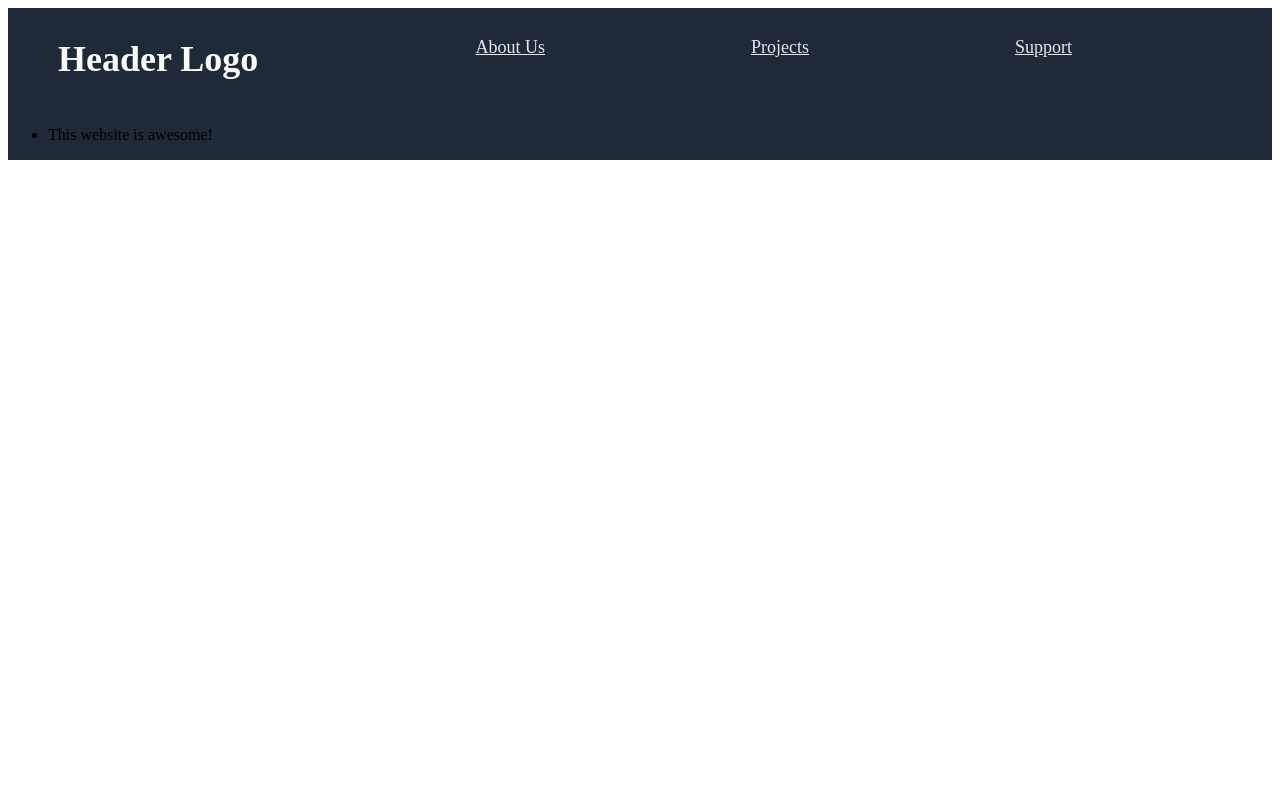
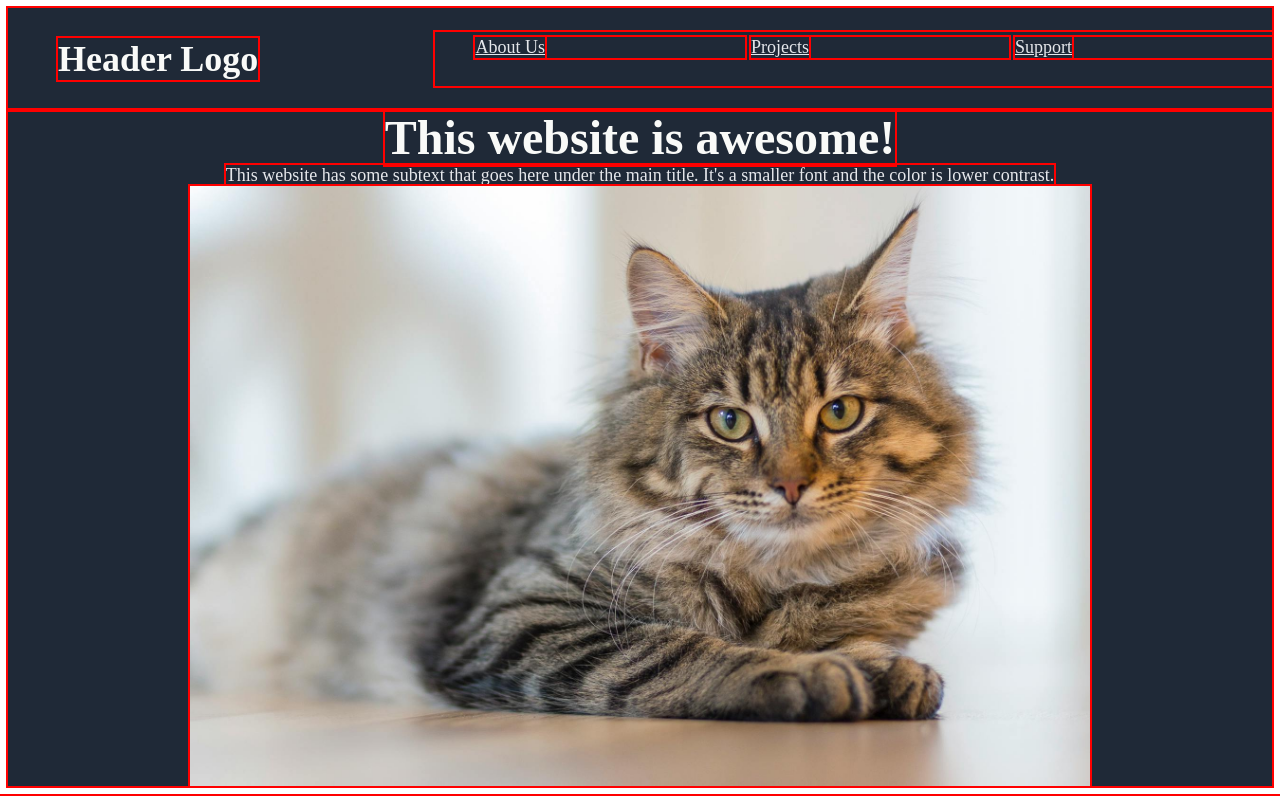
Before and after one commit to NathanYap-726/Odin-landing-page, a plain HTML site: page index.html in a window 1280 px wide. Drawn offline with Linux system fonts and the light colour scheme.

Commit message:
more 2nd container work got stuck will return

```diff
--- a/index.html
+++ b/index.html
@@ -10,16 +10,16 @@
     <div class="upper-header-container">
     <h2>Header Logo</h2>
     <ul class = 'header-link' >
-        <li><a href="headerlinkone.html">About Us</a></li>
-        <li><a href=headerlinktwo.html > Projects</a></li>
-        <li><a href=headerlinkthree.html> Support</a></li>
+        <li class="header-para-text"><a href="headerlinkone.html">About Us</a></li>
+        <li class="header-para-text"><a href=headerlinktwo.html > Projects</a></li>
+        <li class="header-para-text"><a href=headerlinkthree.html> Support</a></li>
     </ul>
 </div>
 
 <div class="middle-header-container">
-    <ul class = "middle-header-text">
-        <li class = 'middle-text-one'> This website is awesome! </li>
-    </ul>
+    <div class ="header-text">This website is awesome!</div>
+    <div class="header-para-text">This website has some subtext that goes here under the main title. It's a smaller font and the color is lower contrast.</div>
+    <img src="./images/pexels.inge-wallumrød.jpeg" height="600px" width="auto">
 
 
 </div>
--- a/style.css
+++ b/style.css
@@ -1,7 +1,7 @@
-/* {
+* {
    outline:2px solid red;
 }
-*/
+
 
 a{
     color:#e5e7eb;
@@ -20,19 +20,28 @@ a{
     display:inline-flex;
     justify-content: space-evenly;
     padding-right: 200px;
+
+}
+
+.middle-header-container  {
+    display:flex;
+    flex-direction: column;
+    justify-content:center;
+    background-color: #1f2937;
+    align-items: center;
+
+}
+
+.header-text {
+    font-size: 48px;
+    font-weight: bolder;
+    color: #f9fAf8;
+}
+
+.header-para-text{
     font-size: 18px;
     color: #e5e7eb;
 }
 
-.middle-header-container  {
-    display:flex;
-    justify-content: space-around;
-    background-color: #1f2937;
-    flex-direction: column;
-}
-
-#one .middle-header-text li  {
-    font-size: 48px;
-    font-weight: bolder;
-
-}
+#cat-one{
+    padding-left: 100px;
```
